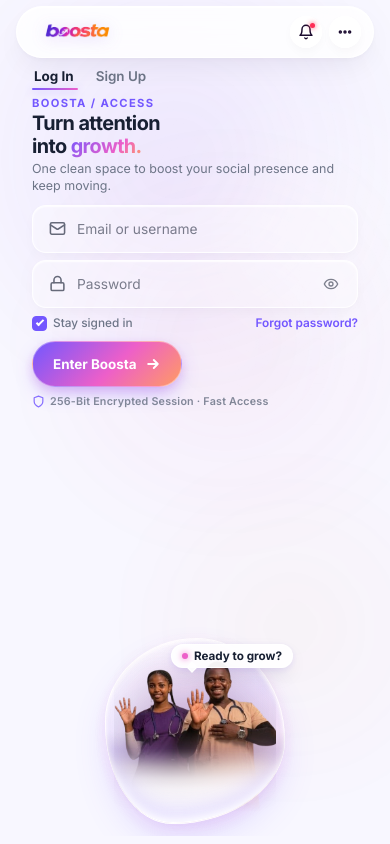
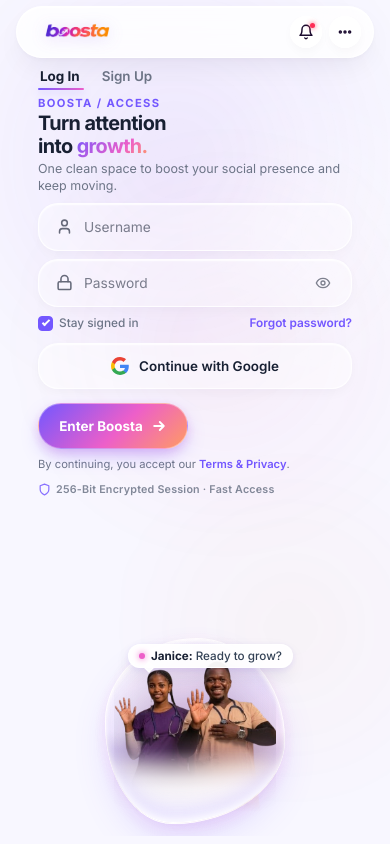
Before and after one commit to piustech1/boosta, a Next.js app: page /login in a window 390 px wide. Built offline with nearby package versions, Linux system fonts and the light colour scheme.

Commit message:
Refine auth login fields, add liquid-glass Google button, expand input radius/width, and add Janice & Dr. Solomon hero bubbles

```diff
--- a/src/app/globals.css
+++ b/src/app/globals.css
@@ -1920,7 +1920,7 @@
   flex: 1;
   min-height: 0;
   overflow: hidden;
-  padding: 6px 16px 8px 16px;
+  padding: 6px 22px 8px 22px;
 }
 
 .auth-stage-container {
@@ -1944,7 +1944,7 @@
   align-items: flex-start;
   text-align: left;
   width: 100%;
-  max-width: 360px;
+  max-width: 380px;
   margin: 0 auto;
   flex-shrink: 0;
   z-index: 5;
@@ -2013,7 +2013,7 @@
   align-items: flex-start;
   text-align: left;
   width: 100%;
-  margin-bottom: 10px;
+  margin-bottom: 8px;
   transition: opacity 0.28s ease, transform 0.28s cubic-bezier(0.16, 1, 0.3, 1), filter 0.28s ease;
 }
 
@@ -2087,17 +2087,17 @@
   filter: blur(0);
 }
 
-/* Individual Floating Liquid-Glass Field (48-50px) */
+/* Individual Floating Liquid-Glass Field (48-50px, border-radius 20px, spans usable width) */
 .liquid-glass-field {
   position: relative;
   display: flex;
   align-items: center;
   width: 100%;
-  max-width: 360px;
+  max-width: 100%;
   height: 48px;
-  margin: 0 0 7px 0;
-  border-radius: 14px;
-  background: rgba(255, 255, 255, 0.32);
+  margin: 0 0 8px 0;
+  border-radius: 20px;
+  background: rgba(255, 255, 255, 0.35);
   backdrop-filter: blur(18px);
   -webkit-backdrop-filter: blur(18px);
   border: 1.2px solid rgba(255, 255, 255, 0.82);
@@ -2120,7 +2120,7 @@
 
 .field-semantic-icon {
   position: absolute;
-  left: 14px;
+  left: 15px;
   top: 50%;
   transform: translateY(-50%);
   display: flex;
@@ -2151,8 +2151,8 @@
   font-size: 0.86rem;
   font-weight: 500;
   color: #182033;
-  padding-left: 44px;
-  padding-right: 44px;
+  padding-left: 45px;
+  padding-right: 45px;
   text-align: left;
 }
 
@@ -2165,7 +2165,7 @@
 
 .field-toggle-eye {
   position: absolute;
-  right: 12px;
+  right: 14px;
   top: 50%;
   transform: translateY(-50%);
   display: flex;
@@ -2193,8 +2193,8 @@
   align-items: center;
   justify-content: space-between;
   width: 100%;
-  max-width: 360px;
-  margin: 1px 0 8px 0;
+  max-width: 100%;
+  margin: 1px 0 10px 0;
   font-size: 0.74rem;
 }
 
@@ -2255,12 +2255,57 @@
   color: #ED5FC9;
 }
 
-/* Minimal Signup Legal Text */
+/* Modern Native Liquid-Glass Google Auth Button (Login Only) */
+.auth-google-btn {
+  position: relative;
+  display: flex;
+  align-items: center;
+  justify-content: center;
+  gap: 10px;
+  width: 100%;
+  max-width: 100%;
+  height: 46px;
+  margin: 2px 0 12px 0;
+  border-radius: 20px;
+  background: rgba(255, 255, 255, 0.45);
+  backdrop-filter: blur(16px);
+  -webkit-backdrop-filter: blur(16px);
+  border: 1px solid rgba(255, 255, 255, 0.78);
+  box-shadow:
+    0 4px 14px -2px rgba(15, 23, 42, 0.04),
+    inset 0 1px 1.5px rgba(255, 255, 255, 0.90);
+  color: #182033;
+  font-family: inherit;
+  font-size: 0.84rem;
+  font-weight: 600;
+  cursor: pointer;
+  transition: transform 0.2s var(--ease-spring), background 0.2s ease, box-shadow 0.22s ease, border-color 0.2s ease;
+  user-select: none;
+}
+
+.auth-google-btn:hover {
+  background: rgba(255, 255, 255, 0.65);
+  transform: translateY(-1.5px);
+  border-color: rgba(255, 255, 255, 0.95);
+  box-shadow:
+    0 8px 20px -4px rgba(115, 87, 255, 0.12),
+    inset 0 1px 2px rgba(255, 255, 255, 1);
+}
+
+.auth-google-btn:active {
+  transform: scale(0.985);
+}
+
+.google-svg-icon {
+  flex-shrink: 0;
+}
+
+/* Minimal Legal Text */
 .auth-legal-subtle {
   font-size: 0.70rem;
   line-height: 1.32;
   color: #6D7587;
-  margin: 1px 0 8px 0;
+  margin: 6px 0 4px 0;
   text-align: left;
 }
 
@@ -2289,12 +2334,13 @@
   animation: slideUpFade 0.25s ease both;
 }
 
-/* 4. Compact Action Button (LEFT ALIGNED, NOT Full Width, 145-175px) */
+/* 4. Compact Action Button (LEFT ALIGNED, NOT Full Width, 150-180px) */
 .auth-cta-container {
   display: flex;
   justify-content: flex-start;
   width: 100%;
   margin-top: 2px;
+  margin-bottom: 2px;
 }
 
 .auth-compact-pill-btn {
@@ -2304,8 +2350,8 @@
   align-items: center;
   justify-content: center;
   gap: 8px;
-  min-width: 148px;
-  max-width: 175px;
+  min-width: 150px;
+  max-width: 180px;
   height: 46px;
   padding: 0 20px;
   border-radius: 999px;
@@ -2387,6 +2433,7 @@
 .field-stagger-1 { animation: slideUpFade 0.32s var(--ease-out) 0.05s both; }
 .field-stagger-2 { animation: slideUpFade 0.32s var(--ease-out) 0.10s both; }
 .field-stagger-3 { animation: slideUpFade 0.32s var(--ease-out) 0.15s both; }
+.field-stagger-4 { animation: slideUpFade 0.32s var(--ease-out) 0.20s both; }
 
 /* =========================================================
    RIGHT COLUMN (Hero Asset Stage)
@@ -2571,12 +2618,35 @@
   background: #ED5FC9;
   flex-shrink: 0;
   box-shadow: 0 0 6px #ED5FC9;
+  transition: background 0.3s ease, box-shadow 0.3s ease;
+}
+
+.bubble-mode-signup .speech-pulse-dot {
+  background: #7357FF;
+  box-shadow: 0 0 6px #7357FF;
+}
+
+.bubble-mode-login .speech-pulse-dot {
+  background: #ED5FC9;
+  box-shadow: 0 0 6px #ED5FC9;
 }
 
 .speech-text {
   font-size: 0.73rem;
+  color: #182033;
+  display: inline-flex;
+  align-items: center;
+  gap: 3px;
+}
+
+.speech-name {
   font-weight: 700;
   color: #182033;
+}
+
+.speech-msg {
+  font-weight: 500;
+  color: #334155;
 }
 
 /* =========================================================
@@ -2675,6 +2745,11 @@
     margin-bottom: 5px;
   }
 
+  .auth-google-btn {
+    height: 42px;
+    margin-bottom: 8px;
+  }
+
   .auth-compact-pill-btn {
     height: 42px;
   }
--- a/src/components/AuthExperience.tsx
+++ b/src/components/AuthExperience.tsx
@@ -22,13 +22,15 @@
   const [mode, setMode] = useState<AuthMode>(initialMode);
   const [isSwitching, setIsSwitching] = useState<boolean>(false);
   const [showPassword, setShowPassword] = useState<boolean>(false);
+  const [showConfirmPassword, setShowConfirmPassword] = useState<boolean>(false);
   const [rememberMe, setRememberMe] = useState<boolean>(true);
 
   // Form fields
+  const [username, setUsername] = useState<string>('');
   const [name, setName] = useState<string>('');
-  const [emailOrUsername, setEmailOrUsername] = useState<string>('');
   const [signupEmail, setSignupEmail] = useState<string>('');
   const [password, setPassword] = useState<string>('');
+  const [confirmPassword, setConfirmPassword] = useState<string>('');
   const [isSubmitting, setIsSubmitting] = useState<boolean>(false);
   const [authFeedback, setAuthFeedback] = useState<string | null>(null);
 
@@ -48,28 +50,45 @@
     if (onModeChange) {
       onModeChange(newMode);
     }
-    // 380ms smooth transformation: fade, slight horizontal shift, scale & blur
+    // Smooth 280ms transition timing
     setTimeout(() => {
       setMode(newMode);
       setIsSwitching(false);
     }, 280);
   };
 
+  const handleGoogleAuth = () => {
+    if (typeof navigator !== 'undefined' && navigator.vibrate) {
+      navigator.vibrate(14);
+    }
+    setAuthFeedback('Connecting with Google...');
+    setTimeout(() => {
+      setAuthFeedback('Google authentication initiated. Redirecting...');
+      if (onSuccess) {
+        onSuccess({ email: 'user@gmail.com', name: 'Google User' });
+      }
+    }, 800);
+  };
+
   const handleSubmit = (e: React.FormEvent) => {
     e.preventDefault();
 
     if (mode === 'signup') {
-      if (!name.trim() || !signupEmail.trim() || !password) {
-        setAuthFeedback('Please enter your name, email address, and password.');
+      if (!name.trim() || !signupEmail.trim() || !password || !confirmPassword) {
+        setAuthFeedback('Please fill in all signup fields.');
         return;
       }
       if (password.length < 6) {
         setAuthFeedback('Password must be at least 6 characters.');
         return;
       }
+      if (password !== confirmPassword) {
+        setAuthFeedback('Passwords do not match.');
+        return;
+      }
     } else {
-      if (!emailOrUsername.trim() || !password) {
-        setAuthFeedback('Please enter your email or username and password.');
+      if (!username.trim() || !password) {
+        setAuthFeedback('Please enter your username and password.');
         return;
       }
     }
@@ -90,13 +109,14 @@
       );
       if (onSuccess) {
         onSuccess({
-          email: mode === 'login' ? emailOrUsername : signupEmail,
-          name: mode === 'signup' ? name : undefined,
+          email: mode === 'login' ? `${username}@boosta.app` : signupEmail,
+          name: mode === 'signup' ? name : username,
         });
       }
     }, 950);
   };
 
+  const heroCharacter = mode === 'login' ? 'Janice' : 'Dr. Solomon';
   const heroSpeech = mode === 'login' ? 'Ready to grow?' : "Let's grow together.";
 
   return (
@@ -151,7 +171,7 @@
                 </>
               ) : (
                 <>
-                  Your next<br />
+                  Start your next<br />
                   <span className="auth-gradient-text">growth story.</span>
                 </>
               )}
@@ -170,10 +190,10 @@
             noValidate
           >
 
-            {/* ==================== SIGNUP FIELDS ==================== */}
+            {/* ==================== SIGNUP FIELDS (4 clean fields) ==================== */}
             {mode === 'signup' ? (
               <>
-                {/* 1. Your Name */}
+                {/* 1. Full Name */}
                 <div className="liquid-glass-field field-stagger-1">
                   <span className="field-semantic-icon" aria-hidden="true">
                     <svg viewBox="0 0 24 24" width="17" height="17" fill="none" stroke="currentColor" strokeWidth="2.2" strokeLinecap="round" strokeLinejoin="round">
@@ -186,14 +206,14 @@
                     name="name"
                     value={name}
                     onChange={(e) => setName(e.target.value)}
-                    placeholder="Your name"
+                    placeholder="Full Name"
                     autoComplete="name"
                     required
                     className="liquid-input"
                   />
                 </div>
 
-                {/* 2. Email Address */}
+                {/* 2. Email address */}
                 <div className="liquid-glass-field field-stagger-2">
                   <span className="field-semantic-icon" aria-hidden="true">
                     <svg viewBox="0 0 24 24" width="17" height="17" fill="none" stroke="currentColor" strokeWidth="2.2" strokeLinecap="round" strokeLinejoin="round">
@@ -213,7 +233,7 @@
                   />
                 </div>
 
-                {/* 3. Create a Password */}
+                {/* 3. Create password */}
                 <div className="liquid-glass-field field-stagger-3">
                   <span className="field-semantic-icon" aria-hidden="true">
                     <svg viewBox="0 0 24 24" width="17" height="17" fill="none" stroke="currentColor" strokeWidth="2.2" strokeLinecap="round" strokeLinejoin="round">
@@ -226,7 +246,7 @@
                     name="password"
                     value={password}
                     onChange={(e) => setPassword(e.target.value)}
-                    placeholder="Create a password"
+                    placeholder="Create password"
                     autoComplete="new-password"
                     required
                     className="liquid-input"
@@ -253,28 +273,63 @@
                   </button>
                 </div>
 
-                {/* Minimal Clean Legal Notice */}
-                <p className="auth-legal-subtle">
-                  By continuing, you accept our <a href="#terms" className="legal-link">Terms & Privacy</a>.
-                </p>
+                {/* 4. Confirm password */}
+                <div className="liquid-glass-field field-stagger-4">
+                  <span className="field-semantic-icon" aria-hidden="true">
+                    <svg viewBox="0 0 24 24" width="17" height="17" fill="none" stroke="currentColor" strokeWidth="2.2" strokeLinecap="round" strokeLinejoin="round">
+                      <rect x="3" y="11" width="18" height="11" rx="2" ry="2" />
+                      <path d="M7 11V7a5 5 0 0 1 10 0v4" />
+                    </svg>
+                  </span>
+                  <input
+                    type={showConfirmPassword ? 'text' : 'password'}
+                    name="confirmPassword"
+                    value={confirmPassword}
+                    onChange={(e) => setConfirmPassword(e.target.value)}
+                    placeholder="Confirm password"
+                    autoComplete="new-password"
+                    required
+                    className="liquid-input"
+                  />
+                  <button
+                    type="button"
+                    className="field-toggle-eye"
+                    onClick={() => setShowConfirmPassword(!showConfirmPassword)}
+                    aria-label={showConfirmPassword ? 'Hide password' : 'Show password'}
+                  >
+                    {showConfirmPassword ? (
+                      <svg viewBox="0 0 24 24" width="16" height="16" fill="none" stroke="currentColor" strokeWidth="2" strokeLinecap="round" strokeLinejoin="round">
+                        <path d="M9.88 9.88a3 3 0 1 0 4.24 4.24" />
+                        <path d="M10.73 5.08A10.43 10.43 0 0 1 12 5c7 0 10 7 10 7a13.16 13.16 0 0 1-1.67 2.68" />
+                        <path d="M6.61 6.61A13.526 13.526 0 0 0 2 12s3 7 10 7a9.74 9.74 0 0 0 5.39-1.61" />
+                        <line x1="2" y1="2" x2="22" y2="22" />
+                      </svg>
+                    ) : (
+                      <svg viewBox="0 0 24 24" width="16" height="16" fill="none" stroke="currentColor" strokeWidth="2" strokeLinecap="round" strokeLinejoin="round">
+                        <path d="M2 12s3-7 10-7 10 7 10 7-3 7-10 7-10-7-10-7Z" />
+                        <circle cx="12" cy="12" r="3" />
+                      </svg>
+                    )}
+                  </button>
+                </div>
               </>
             ) : (
               /* ==================== LOGIN FIELDS ==================== */
               <>
-                {/* 1. Email or Username */}
+                {/* 1. Username */}
                 <div className="liquid-glass-field field-stagger-1">
                   <span className="field-semantic-icon" aria-hidden="true">
                     <svg viewBox="0 0 24 24" width="17" height="17" fill="none" stroke="currentColor" strokeWidth="2.2" strokeLinecap="round" strokeLinejoin="round">
-                      <rect x="2" y="4" width="20" height="16" rx="2" />
-                      <path d="m22 7-8.97 5.7a1.94 1.94 0 0 1-2.06 0L2 7" />
+                      <path d="M19 21v-2a4 4 0 0 0-4-4H9a4 4 0 0 0-4 4v2" />
+                      <circle cx="12" cy="7" r="4" />
                     </svg>
                   </span>
                   <input
                     type="text"
-                    name="identifier"
-                    value={emailOrUsername}
-                    onChange={(e) => setEmailOrUsername(e.target.value)}
-                    placeholder="Email or username"
+                    name="username"
+                    value={username}
+                    onChange={(e) => setUsername(e.target.value)}
+                    placeholder="Username"
                     autoComplete="username"
                     required
                     className="liquid-input"
@@ -340,6 +395,22 @@
                     Forgot password?
                   </button>
                 </div>
+
+                {/* 4. Modern Native Liquid-Glass Google Auth Button */}
+                <button
+                  type="button"
+                  className="auth-google-btn field-stagger-4"
+                  onClick={handleGoogleAuth}
+                  aria-label="Continue with Google"
+                >
+                  <svg viewBox="0 0 24 24" width="18" height="18" className="google-svg-icon" aria-hidden="true">
+                    <path fill="#4285F4" d="M23.745 12.27c0-.7-.06-1.4-.19-2.07H12v4.51h6.6c-.29 1.52-1.14 2.82-2.4 3.68v3.05h3.88c2.27-2.09 3.66-5.17 3.66-9.17z"/>
+                    <path fill="#34A853" d="M12 24c3.24 0 5.95-1.08 7.93-2.91l-3.88-3.05c-1.08.72-2.45 1.16-4.05 1.16-3.12 0-5.77-2.1-6.72-4.93H1.25v3.15C3.26 21.36 7.33 24 12 24z"/>
+                    <path fill="#FBBC05" d="M5.28 14.27c-.25-.72-.38-1.49-.38-2.27s.13-1.55.38-2.27V6.58H1.25C.45 8.16 0 9.98 0 12s.45 3.84 1.25 5.42l4.03-3.15z"/>
+                    <path fill="#EA4335" d="M12 4.75c1.77 0 3.35.61 4.6 1.8l3.42-3.42C17.95 1.19 15.24 0 12 0 7.33 0 3.26 2.64 1.25 6.58l4.03 3.15c.95-2.83 3.6-4.98 6.72-4.98z"/>
+                  </svg>
+                  <span>Continue with Google</span>
+                </button>
               </>
             )}
 
@@ -350,7 +421,7 @@
               </div>
             )}
 
-            {/* 4. Compact Action Button (LEFT-ALIGNED, NOT full-width, 145-175px) */}
+            {/* 5. Compact Action Button (LEFT-ALIGNED, NOT full-width, 150-180px) */}
             <div className="auth-cta-container">
               <button
                 type="submit"
@@ -373,6 +444,11 @@
               </button>
             </div>
 
+            {/* Terms & Privacy Disclaimer below CTA */}
+            <p className="auth-legal-subtle">
+              By continuing, you accept our <a href="#terms" className="legal-link">Terms & Privacy</a>.
+            </p>
+
           </form>
 
           {/* Minimal Security Tagline */}
@@ -391,7 +467,7 @@
             RIGHT COLUMN (Desktop: Right side large visual star;
             Mobile: Upper/middle area)
             Wiggling Liquid Pebble, solo.png cutout, frosted bottom lip,
-            and animated responsive speech bubble
+            and dynamic reacting speech bubble with Janice & Dr. Solomon
             ========================================================= */}
         <div className="auth-right-column">
           <div className="auth-asset-wrap">
@@ -417,7 +493,10 @@
             <div className={`auth-mickey-speech-bubble bubble-mode-${mode} ${isSwitching ? 'bubble-transitioning' : 'bubble-active'}`}>
               <span className="speech-tail" aria-hidden="true" />
               <span className="speech-pulse-dot" aria-hidden="true" />
-              <span className="speech-text">{heroSpeech}</span>
+              <span className="speech-text">
+                <strong className="speech-name">{heroCharacter}:</strong>{' '}
+                <span className="speech-msg">{heroSpeech}</span>
+              </span>
             </div>
           </div>
         </div>
```
